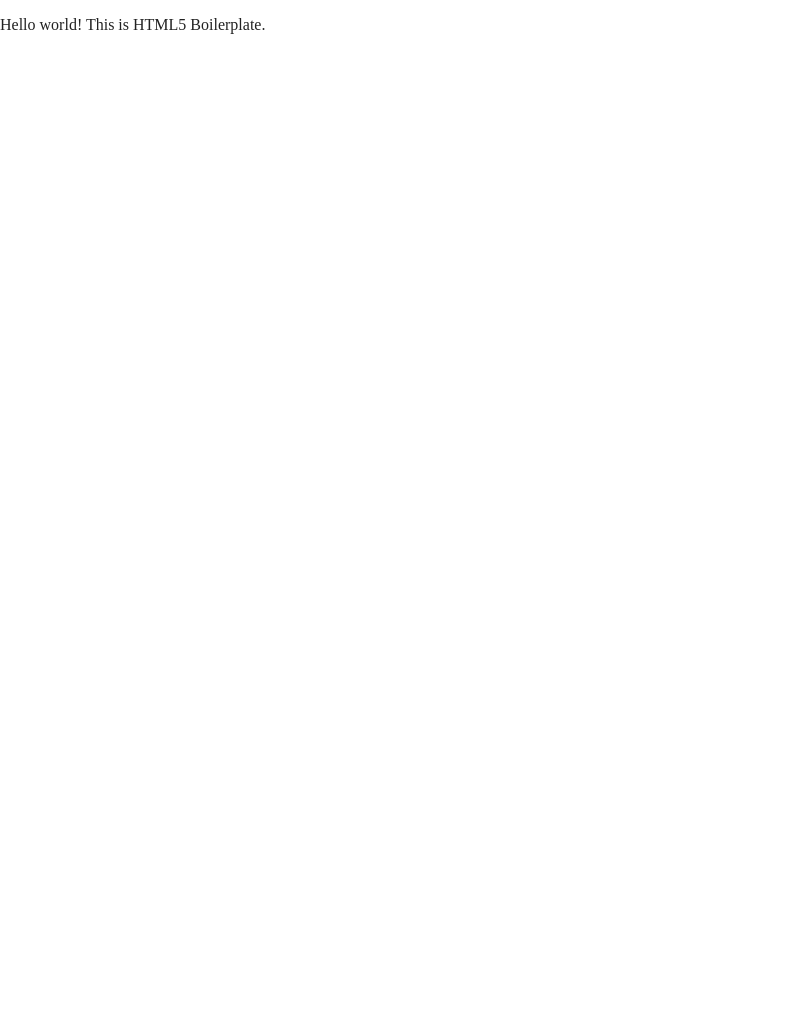
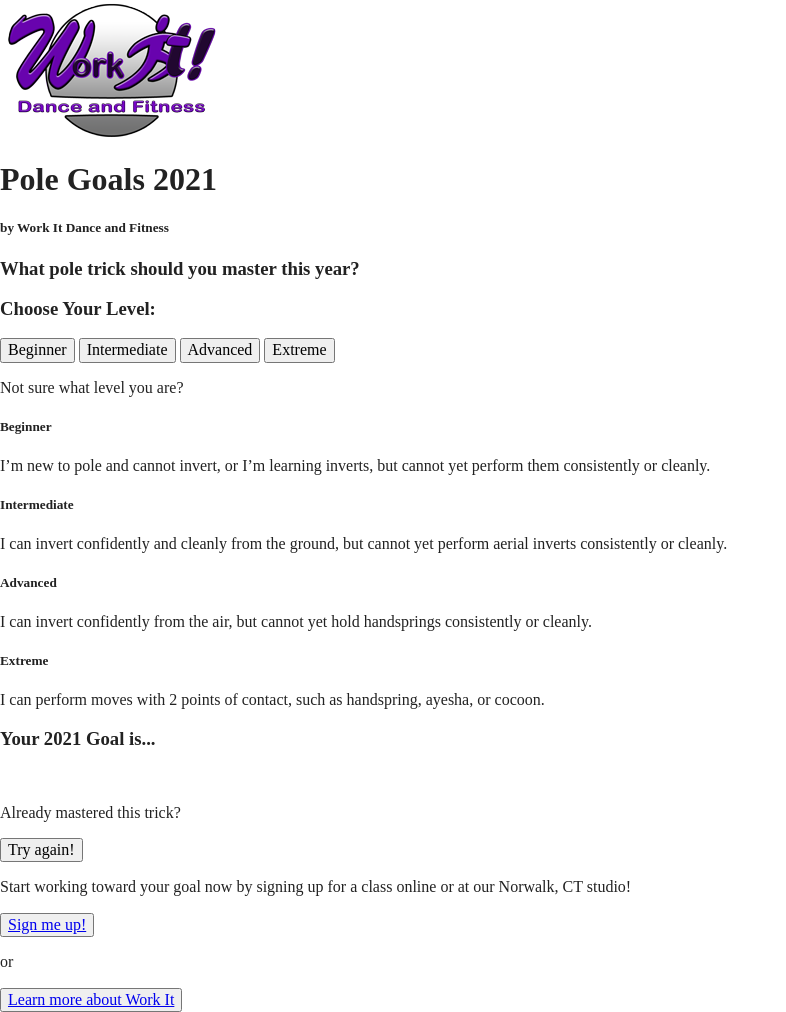
Before and after one commit to claire-thompson/pole-goals-2021, a website built with Parcel: page index.html in a window 1280 px wide. Shown: the whole page, without its empty margins (0-786 px from the left). Before the commit the page ends 800 px from the top, so only its background shows below. Built offline with nearby package versions, Linux system fonts and the light colour scheme.

Commit message:
Initial HTML structure

```diff
--- a/index.html
+++ b/index.html
@@ -25,7 +25,56 @@
 <body>
 
   <!-- Add your site or application content here -->
-  <p>Hello world! This is HTML5 Boilerplate.</p>
+  <header>
+    <div class="logo"><a href="https://www.workitfit.com/"><img src="img/wif_logo_floating_x2.png"
+          alt="Work It Dance and Fitness"></a></div>
+  </header>
+
+  <section class="main-content">
+    <div class="about">
+      <h1>Pole Goals 2021</h1>
+      <h5>by Work It Dance and Fitness</h5>
+      <h3>What pole trick should you master this year?</h3>
+    </div>
+    <div class="choose-level">
+      <h3>Choose Your Level:</h3>
+      <button id="beginner">Beginner</button>
+      <button id="intermediate">Intermediate</button>
+      <button id="advanced">Advanced</button>
+      <button id="extreme">Extreme</button>
+      <p id="level-explainer">Not sure what level you are?</p>
+      <div id="level-details">
+        <h5>Beginner</h5>
+        <p>I’m new to pole and cannot invert, or I’m learning inverts, but cannot yet perform them consistently or
+          cleanly.</p>
+        <h5>Intermediate</h5>
+        <p>I can invert confidently and cleanly from the ground, but cannot yet perform aerial inverts consistently or
+          cleanly.</p>
+        <h5>Advanced</h5>
+        <p>I can invert confidently from the air, but cannot yet hold handsprings consistently or cleanly.</p>
+        <h5>Extreme</h5>
+        <p>I can perform moves with 2 points of contact, such as handspring, ayesha, or cocoon.</p>
+      </div>
+    </div>
+    <div class="result">
+      <h3>Your 2021 Goal is...</h3>
+      <div class="trick">
+        <h2 id="trick-name"></h2>
+        <img src="" id="trick-image"></img>
+        <p>Already mastered this trick?</p>
+        <button id="reset">Try again!</button>
+      </div>
+      <div class="cta">
+        <p>Start working toward your goal now by signing up for a class online or at our Norwalk, CT studio!</p>
+        <button><a href="https://clients.mindbodyonline.com/asp/home.asp?studioid=11404">Sign me up!</a></button>
+        <p>or</p>
+        <button><a href="https://www.workitfit.com/">Learn more about Work It</a></button>
+      </div>
+    </div>
+  </section>
+
+  <footer></footer>
+
   <script src="js/vendor/modernizr-3.11.2.min.js"></script>
   <script src="js/plugins.js"></script>
   <script src="js/main.js"></script>
```
